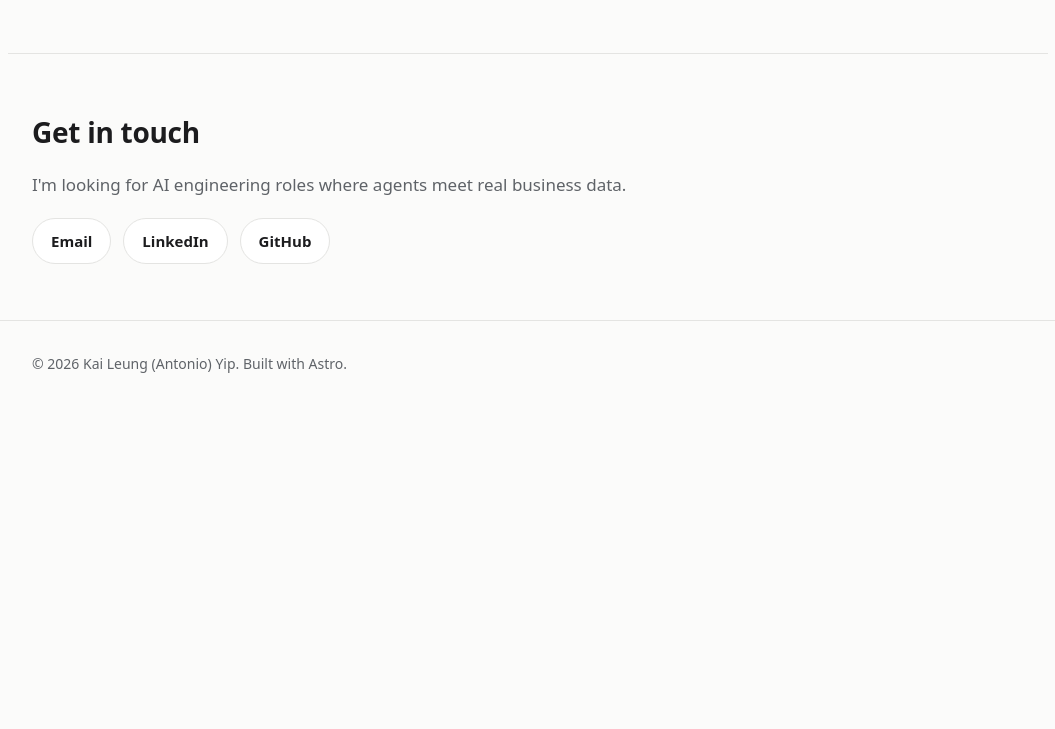
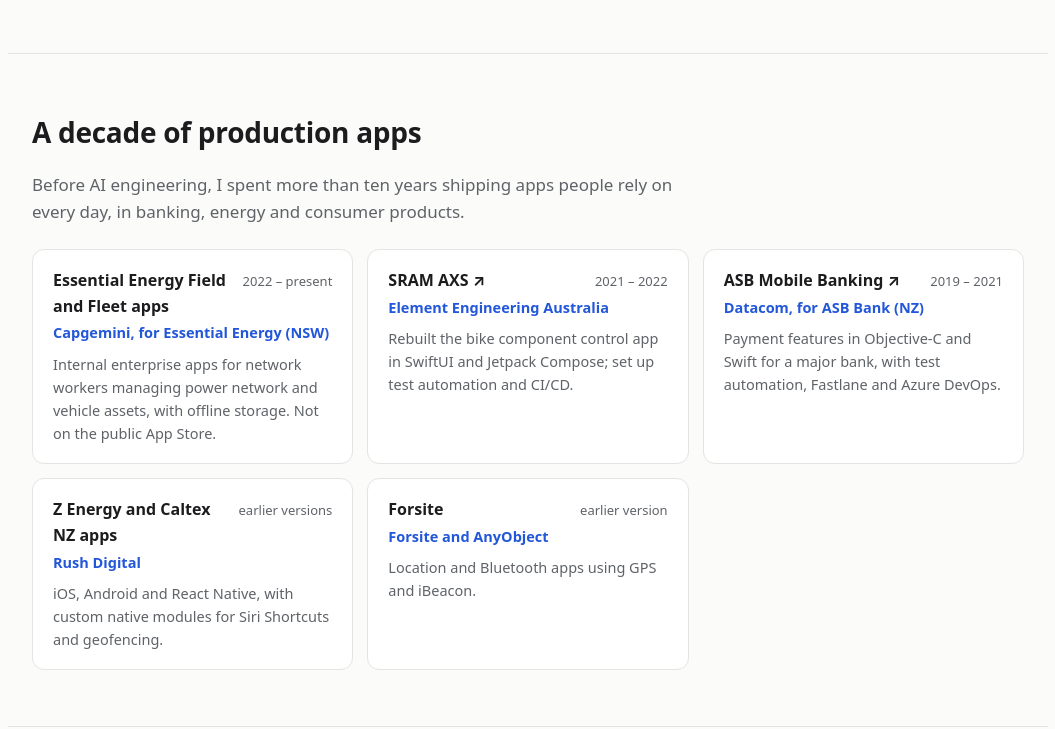
Before and after one commit to antoniokly/antoniokly.github.io, an Astro site: page / in a window 1280 px wide. Shown: the part 3875-4604 px from the top of the page, without its empty margins (112-1167 px from the left). Before the commit the page ends 4298 px from the top, so only its background shows below. Built offline with nearby package versions, Linux system fonts and the light colour scheme; Astro itself is replaced by a stand-in of ours.

Commit message:
Add production apps section

```diff
--- a/src/data/site.ts
+++ b/src/data/site.ts
@@ -132,3 +132,46 @@ export const projects: Project[] = [
     tags: ['C++', 'ESP32', 'HomeKit'],
   },
 ];
+
+export type ShippedApp = {
+  name: string;
+  company: string;
+  when: string;
+  what: string;
+  link?: string; // only where the listing is the app I worked on
+};
+
+export const shippedApps: ShippedApp[] = [
+  {
+    name: 'Essential Energy Field and Fleet apps',
+    company: 'Capgemini, for Essential Energy (NSW)',
+    when: '2022 – present',
+    what: 'Internal enterprise apps for network workers managing power network and vehicle assets, with offline storage. Not on the public App Store.',
+  },
+  {
+    name: 'SRAM AXS',
+    company: 'Element Engineering Australia',
+    when: '2021 – 2022',
+    what: 'Rebuilt the bike component control app in SwiftUI and Jetpack Compose; set up test automation and CI/CD.',
+    link: 'https://apps.apple.com/au/app/sram-axs/id1430049231',
+  },
+  {
+    name: 'ASB Mobile Banking',
+    company: 'Datacom, for ASB Bank (NZ)',
+    when: '2019 – 2021',
+    what: 'Payment features in Objective-C and Swift for a major bank, with test automation, Fastlane and Azure DevOps.',
+    link: 'https://apps.apple.com/au/app/asb-mobile-banking/id434348489',
+  },
+  {
+    name: 'Z Energy and Caltex NZ apps',
+    company: 'Rush Digital',
+    when: 'earlier versions',
+    what: 'iOS, Android and React Native, with custom native modules for Siri Shortcuts and geofencing.',
+  },
+  {
+    name: 'Forsite',
+    company: 'Forsite and AnyObject',
+    when: 'earlier version',
+    what: 'Location and Bluetooth apps using GPS and iBeacon.',
+  },
+];
--- a/src/pages/index.astro
+++ b/src/pages/index.astro
@@ -1,7 +1,7 @@
 ---
 import Layout from '../layouts/Layout.astro';
 import ProjectCard from '../components/ProjectCard.astro';
-import { profile, motivation, strengths, skills, projects } from '../data/site';
+import { profile, motivation, strengths, skills, projects, shippedApps } from '../data/site';
 
 const { links } = profile;
 const contacts = [
@@ -113,6 +113,25 @@ const contacts = [
     </div>
   </section>
 
+  <section id="apps" class="container section">
+    <h2>A decade of production apps</h2>
+    <p class="section-intro">Before AI engineering, I spent more than ten years shipping apps people rely on every day, in banking, energy and consumer products.</p>
+    <div class="apps">
+      {
+        shippedApps.map((a) => (
+          <article class="app">
+            <div class="app-head">
+              <h3>{a.link ? <a href={a.link}>{a.name} ↗</a> : a.name}</h3>
+              <span class="app-when">{a.when}</span>
+            </div>
+            <p class="app-company">{a.company}</p>
+            <p>{a.what}</p>
+          </article>
+        ))
+      }
+    </div>
+  </section>
+
   <section id="contact" class="container section contact">
     <h2>Get in touch</h2>
     <p>I'm looking for AI engineering roles where agents meet real business data.</p>
--- a/src/styles/global.css
+++ b/src/styles/global.css
@@ -257,3 +257,15 @@ h3 { font-size: 17px; margin: 0 0 6px; }
 .timeline div { color: var(--muted); }
 .timeline b { color: var(--text); }
 @media (max-width: 600px) { .timeline li { grid-template-columns: 1fr; gap: 2px; } }
+
+/* Shipped apps */
+#apps .section-intro { margin: -12px 0 24px; max-width: 70ch; }
+.apps { display: grid; grid-template-columns: repeat(auto-fill, minmax(280px, 1fr)); gap: 14px; }
+.app { padding: 18px 20px; border: 1px solid var(--border); border-radius: var(--radius); background: var(--surface); }
+.app-head { display: flex; justify-content: space-between; align-items: baseline; gap: 12px; }
+.app-head h3 { margin: 0; font-size: 16px; }
+.app-head h3 a { color: var(--text); }
+.app-head h3 a:hover { color: var(--accent); text-decoration: none; }
+.app-when { color: var(--muted); font-size: 13px; white-space: nowrap; }
+.app-company { color: var(--accent) !important; font-size: 13.5px; font-weight: 600; margin: 2px 0 8px !important; }
+.app p { margin: 0; color: var(--muted); font-size: 14.5px; }
```
